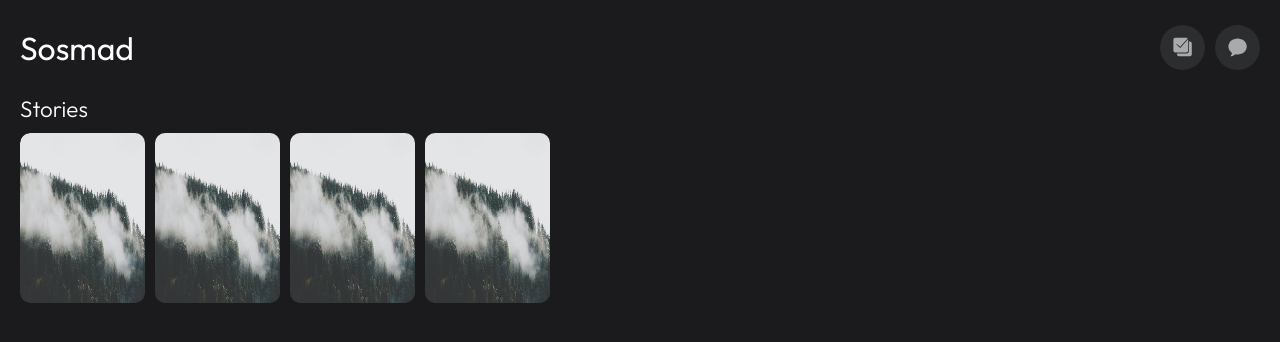
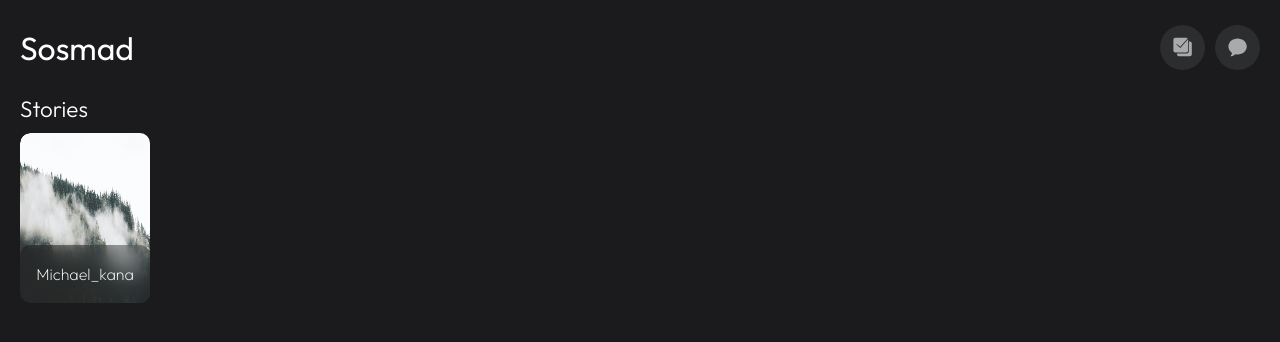
Before and after one commit to the-silicon-sorcerer/Sosmad, a Next.js app: page / in a window 1280 px wide. Shown: the top 342 px of the page. Built offline with nearby package versions, Linux system fonts and the light colour scheme.

Commit message:
finsihed adding basic styles for stories

```diff
--- a/page-styles/Home.module.css
+++ b/page-styles/Home.module.css
@@ -41,20 +41,40 @@
 }
 
 .storiesContainer {
-  border-radius: 10px;
+  border-radius: var(--borderRadius);
   display: flex;
   overflow-x: scroll;
 }
 
 .storyPreview {
+  backdrop-filter: blur(10px);
   position: relative;
   height: 170px;
-  min-width: 125px;
-  border-radius: 10px;
+  min-width: 130px;
+  border-radius: var(--borderRadius);
   overflow: hidden;
   margin-right: 10px;
 }
 
 .storyImage {
-  opacity: 90%;
+  opacity: 100%;
 }
+
+.storyTitle {
+  width: 100%;
+  height: 35%;
+  border-radius: var(--borderRadius);
+  background-color: rgb(0, 0, 0, .3);
+  -webkit-backdrop-filter: blur(10px);
+  backdrop-filter: blur(10px);
+  position: absolute;
+  bottom: 0;
+  transform: translate(0px, 1px);
+}
+
+.storyTitle>h3 {
+  position: absolute;
+  top: 50%;
+  left: 50%;
+  transform: translate(-50%, -50%);
+}
--- a/page-styles/globals.css
+++ b/page-styles/globals.css
@@ -11,7 +11,8 @@
   --primary: #aaaaaa;
   --secondary: #2b2d2e;
   --accentColor: #3f8dfd;
-  --backgroundColor: #1b1a1d
+  --backgroundColor: #1b1a1d;
+  --borderRadius: 10px
 }
 
 body {
@@ -34,3 +35,8 @@ h2 {
   font-weight: 300;
   font-size: 1.4rem;
 }
+
+h3 {
+  font-weight: 200;
+  font-size: 1rem;
+}
--- a/pages/index.tsx
+++ b/pages/index.tsx
@@ -33,33 +33,7 @@ export default function Home() {
                 src='/images/female-1-story.jpg'
                 alt='' className={styles.storyImage} />
               <div className={styles.storyTitle}>
-                <div className={styles.storyProfile}>
-                </div>
-              </div>
-            </div>
-            <div className={styles.storyPreview}>
-              <Image fill
-                src='/images/female-1-story.jpg'
-                alt='' className={styles.storyImage} />
-              <div className={styles.storyTitle}>
-                <div className={styles.storyProfile}>
-                </div>
-              </div>
-            </div>
-            <div className={styles.storyPreview}>
-              <Image fill
-                src='/images/female-1-story.jpg'
-                alt='' className={styles.storyImage} />
-              <div className={styles.storyTitle}>
-                <div className={styles.storyProfile}>
-                </div>
-              </div>
-            </div>
-            <div className={styles.storyPreview}>
-              <Image fill
-                src='/images/female-1-story.jpg'
-                alt='' className={styles.storyImage} />
-              <div className={styles.storyTitle}>
+                <h3>Michael_kana</h3>
                 <div className={styles.storyProfile}>
                 </div>
               </div>
```
